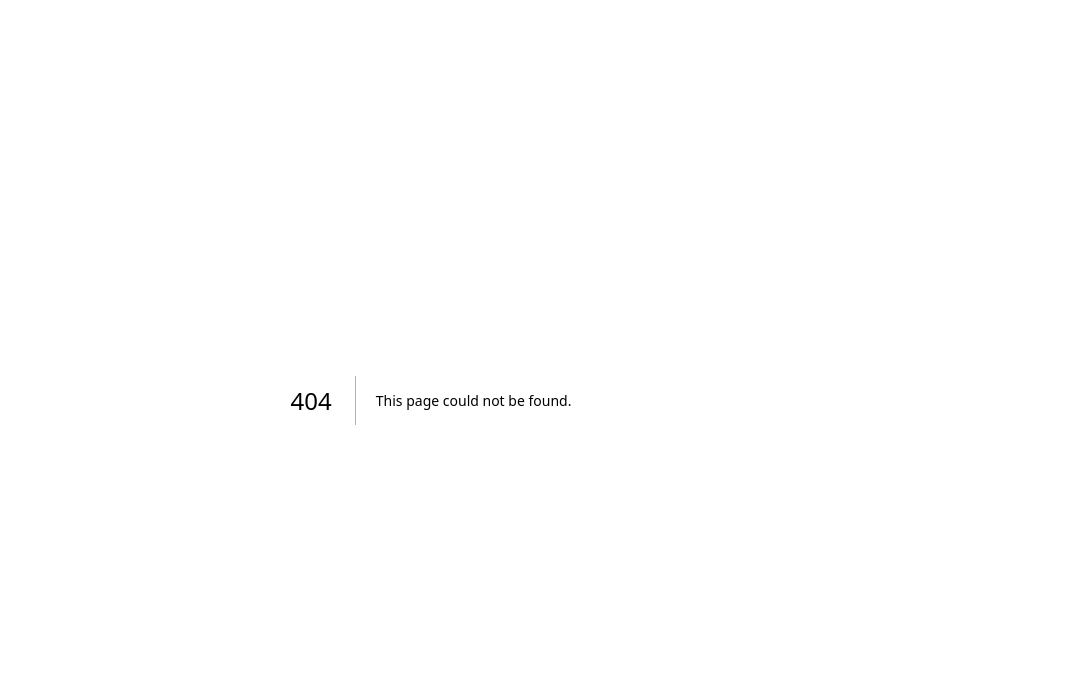
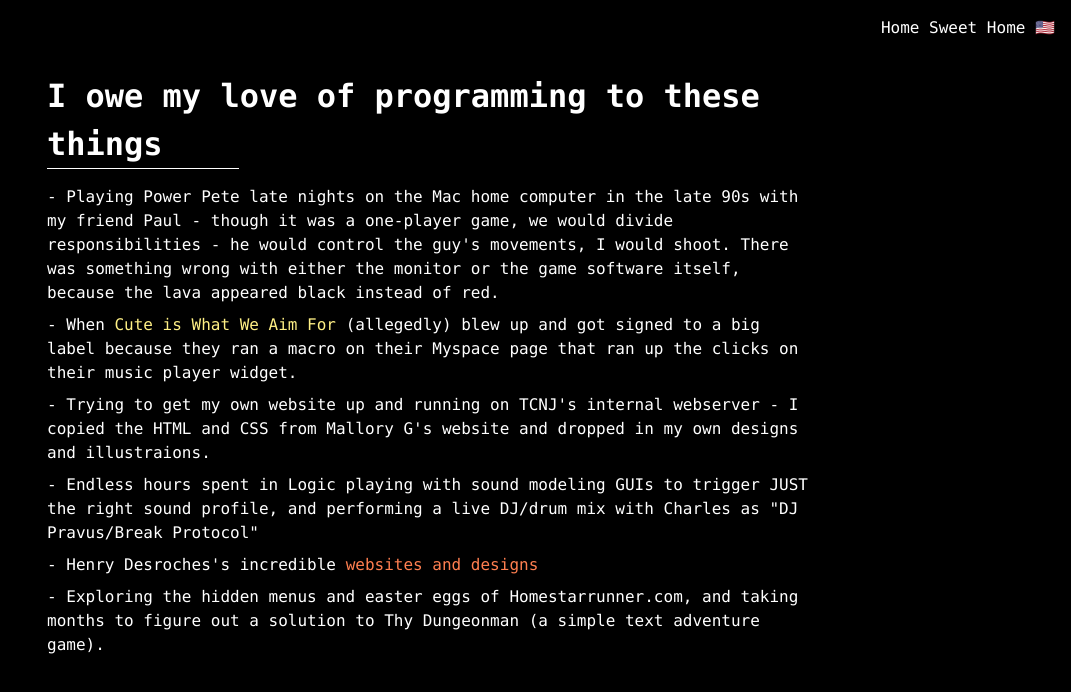
Before and after one commit to chriswillsflannery/chriswillsflannery, a Next.js app: page /post/inspirations in a window 1280 px wide. Before the commit this address had no page. Shown: the top 692 px of the page, without its empty margins (209-1280 px from the left). Built offline with nearby package versions, Linux system fonts and the light colour scheme.

Commit message:
love coding

```diff
--- a/src/app/page.tsx
+++ b/src/app/page.tsx
@@ -15,6 +15,9 @@
         <h1 className="text-2xl font-bold mb-4">{`Hello There.`}</h1>
 
         <ul className="list-disc pl-5 space-y-2">
+          <ListItem href="./post/inspirations">
+            I owe my love of programming to these things
+          </ListItem>
           <ListItem href="./post/problemRLHF">
             One BIG problem with RLHF/Human Labeling
           </ListItem>
--- /dev/null
+++ b/src/app/post/inspirations/page.tsx
@@ -0,0 +1,42 @@
+import { HL } from "@/components/HorizontalLine";
+
+export default function Inspirations() {
+  return (
+    <>
+      <main>
+        <h1>I owe my love of programming to these things</h1>
+        <HL />
+        <p>
+          {`- Playing Power Pete late nights on the Mac home computer in the
+          late 90s with my friend Paul - though it was a one-player game,
+          we would divide responsibilities - he would control the guy's movements,
+          I would shoot. There was something wrong with either the monitor or the
+          game software itself, because the lava appeared black instead of red.`}
+        </p>
+        <p>
+          - When <span className="text-yellow-200">Cute is What We Aim For </span>
+          (allegedly) blew up and got signed to a big label because they ran a macro
+          on their Myspace page that ran up the clicks on their music player widget.
+        </p>
+        <p>
+            {`- Trying to get my own website up and running on TCNJ's internal webserver - I copied
+            the HTML and CSS from Mallory G's website and dropped in my own designs and illustraions.`}
+        </p>
+        <p>
+            {`- Endless hours spent in Logic playing with sound modeling GUIs to trigger JUST the right
+            sound profile, and performing a live DJ/drum mix with Charles as "DJ Pravus/Break Protocol"`}
+        </p>
+        <p>
+            {`- Henry Desroches's incredible `} <a style={{color: "coral"}} href="https://www.henry.codes/">websites and designs</a>
+        </p>
+        <p>
+            {`- Exploring the hidden menus and easter eggs of Homestarrunner.com, and taking months
+            to figure out a solution to Thy Dungeonman (a simple text adventure game).`}
+        </p>
+        <p>
+
+        </p>
+      </main>
+    </>
+  );
+}
```
